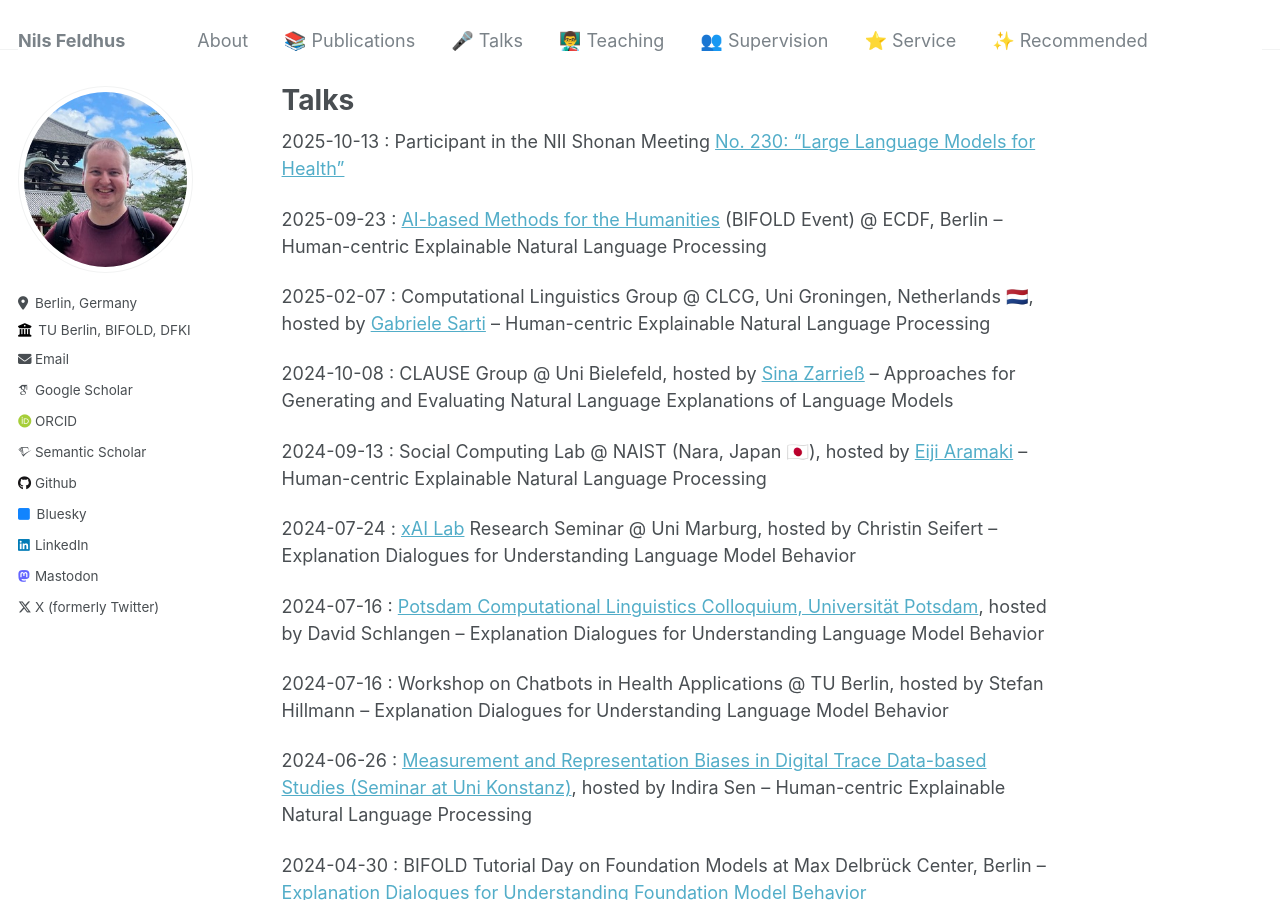
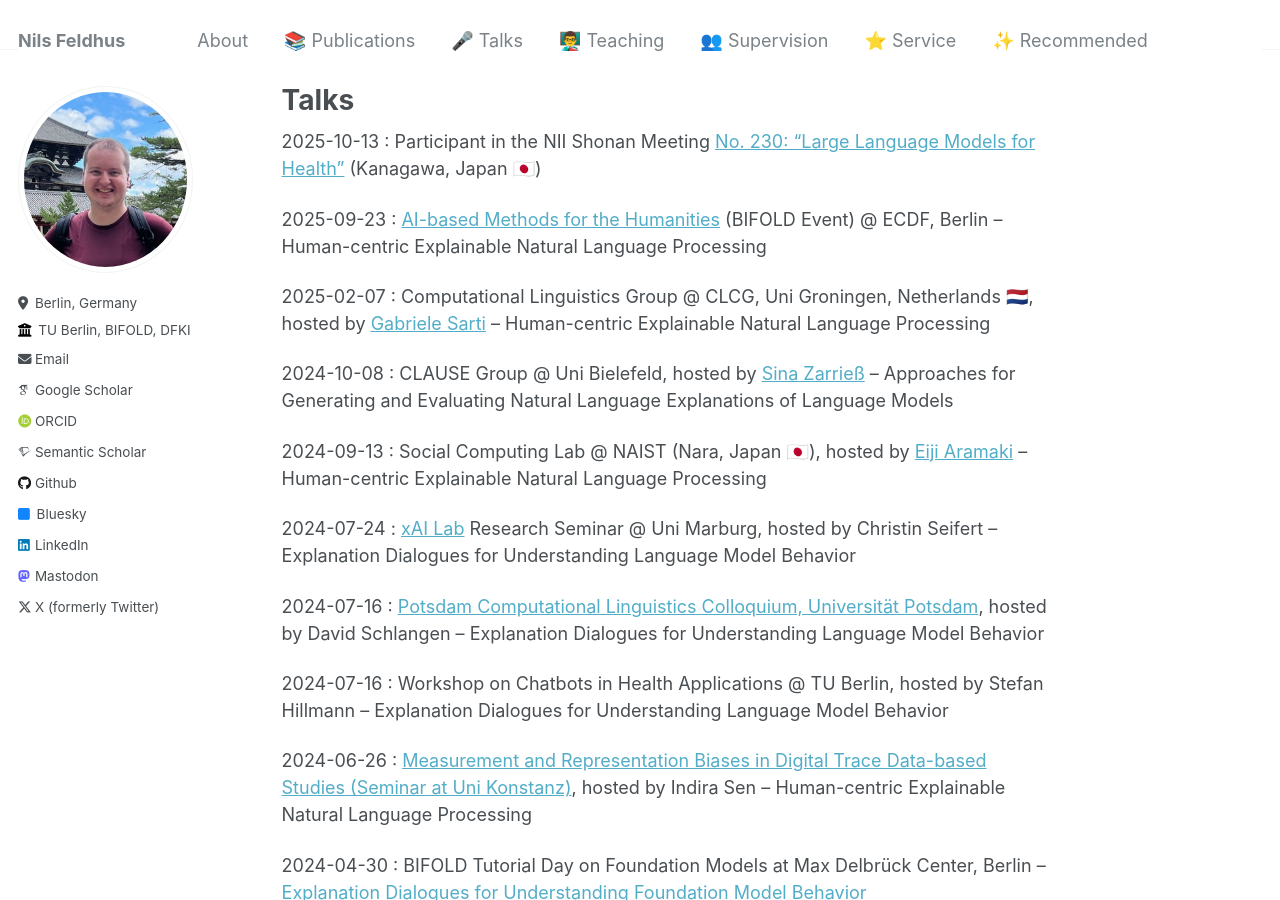
Before and after one commit to nfelnlp/nfelnlp.github.io, a Jekyll site: the page built from talks/index.md, in a window 1280 px wide and 900 px high. Built offline with Jekyll 4.4.1, drawn with Linux system fonts in a browser that asks for light colours; some web fonts are replaced.

Commit message:
Fix more links.

```diff
--- a/talks/index.md
+++ b/talks/index.md
@@ -4,7 +4,7 @@ classes: wide
 author_profile: true
 title: "Talks"
 ---
-2025-10-13 : Participant in the NII Shonan Meeting [No. 230: "Large Language Models for Health"](https://shonan.nii.ac.jp/seminars/230/)
+2025-10-13 : Participant in the NII Shonan Meeting [No. 230: "Large Language Models for Health"](https://shonan.nii.ac.jp/seminars/230/) (Kanagawa, Japan 🇯🇵)
 
 2025-09-23 : [AI-based Methods for the Humanities](https://www.bifold.berlin/news-events/events/ai-based-methods-for-the-humanities) (BIFOLD Event) @ ECDF, Berlin – Human-centric Explainable Natural Language Processing
 
```
Also changed, not shown: teaching/index.md (+1 -1 lines).
